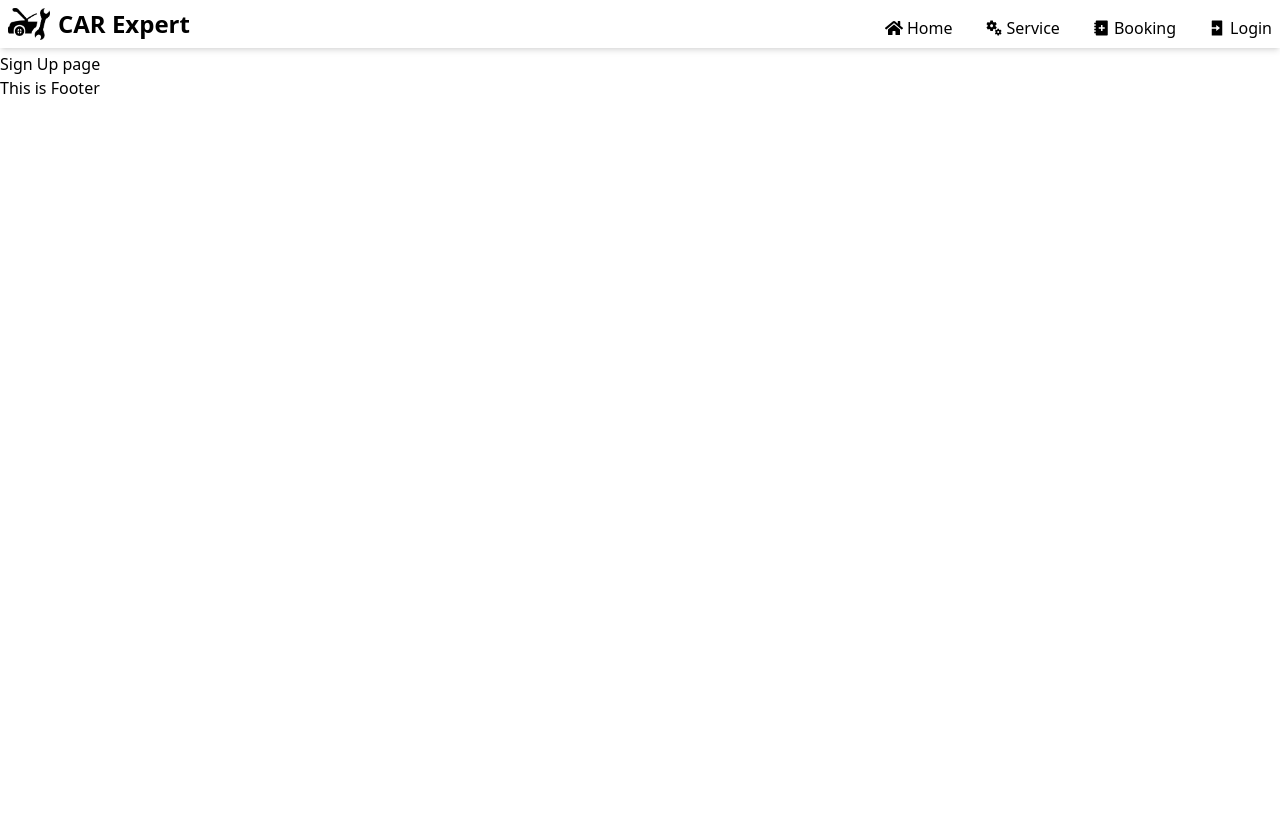
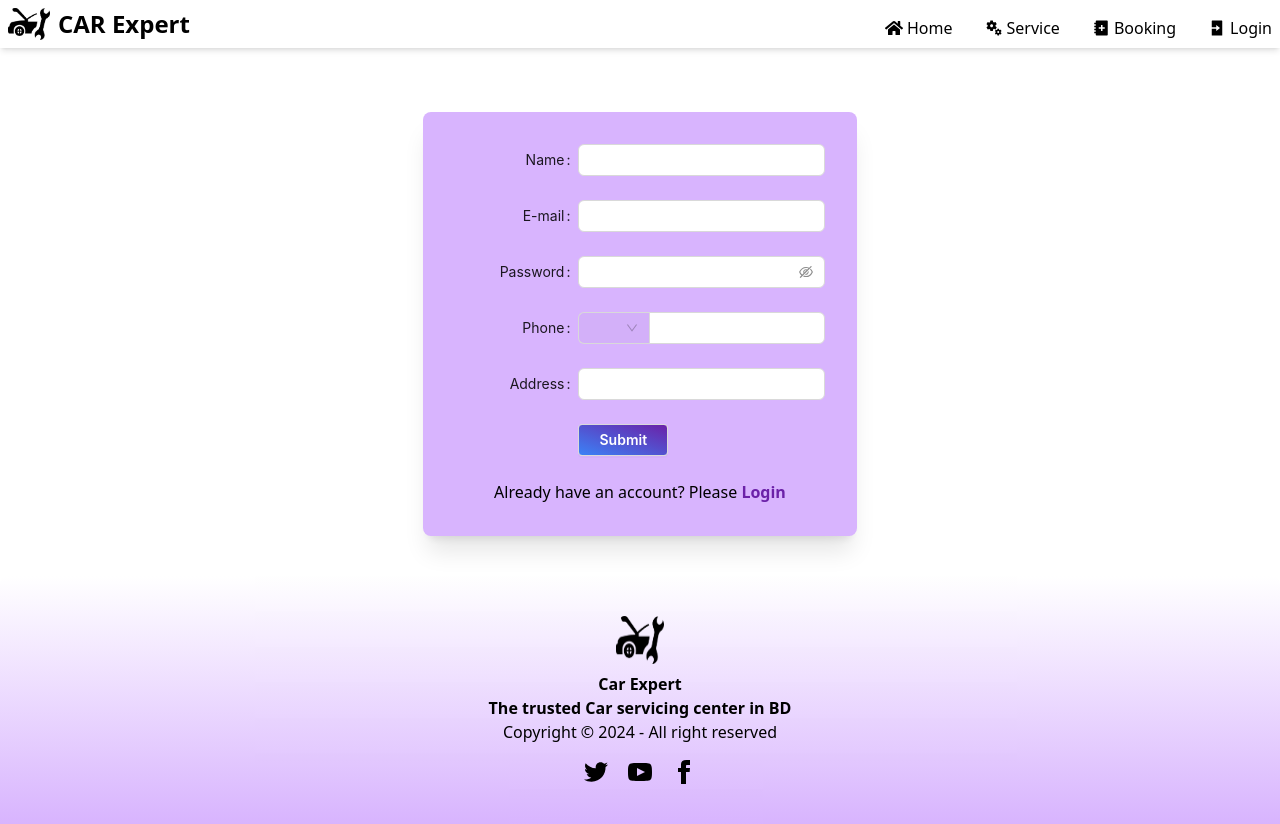
Before and after one commit to mehadiHasanDiner/car-washing-system-client, a React (Vite) app: page /sign-up in a window 1280 px wide. Before the commit the page ends 800 px from the top, so only its background shows below. Built offline with nearby package versions, Linux system fonts and the light colour scheme.

Commit message:
login and sign up page done

```diff
--- a/src/components/Footer.tsx
+++ b/src/components/Footer.tsx
@@ -1,8 +1,58 @@
+import logo from "./../assets/images/logo.png";
 const Footer = () => {
   return (
-    <div>
-      <h1>This is Footer</h1>
-    </div>
+    <footer className=" text-center mt-10 bg-gradient-to-t from-purple-300 text-black text-primary-content p-10 rounded-t-lg">
+      <aside>
+        <img
+          className="size-12 rounded-lg mx-auto mb-2 mix-blend-multiply"
+          src={logo}
+          alt=""
+        />
+        <p className="font-bold">
+          Car Expert
+          <br />
+          The trusted Car servicing center in BD
+        </p>
+        <p>Copyright © {new Date().getFullYear()} - All right reserved</p>
+      </aside>
+      <nav>
+        <div className=" flex items-center justify-center space-x-5 mt-4">
+          <a href="#">
+            <svg
+              xmlns="http://www.w3.org/2000/svg"
+              width="24"
+              height="24"
+              viewBox="0 0 24 24"
+              className="fill-current"
+            >
+              <path d="M24 4.557c-.883.392-1.832.656-2.828.775 1.017-.609 1.798-1.574 2.165-2.724-.951.564-2.005.974-3.127 1.195-.897-.957-2.178-1.555-3.594-1.555-3.179 0-5.515 2.966-4.797 6.045-4.091-.205-7.719-2.165-10.148-5.144-1.29 2.213-.669 5.108 1.523 6.574-.806-.026-1.566-.247-2.229-.616-.054 2.281 1.581 4.415 3.949 4.89-.693.188-1.452.232-2.224.084.626 1.956 2.444 3.379 4.6 3.419-2.07 1.623-4.678 2.348-7.29 2.04 2.179 1.397 4.768 2.212 7.548 2.212 9.142 0 14.307-7.721 13.995-14.646.962-.695 1.797-1.562 2.457-2.549z"></path>
+            </svg>
+          </a>
+          <a href="#">
+            <svg
+              xmlns="http://www.w3.org/2000/svg"
+              width="24"
+              height="24"
+              viewBox="0 0 24 24"
+              className="fill-current"
+            >
+              <path d="M19.615 3.184c-3.604-.246-11.631-.245-15.23 0-3.897.266-4.356 2.62-4.385 8.816.029 6.185.484 8.549 4.385 8.816 3.6.245 11.626.246 15.23 0 3.897-.266 4.356-2.62 4.385-8.816-.029-6.185-.484-8.549-4.385-8.816zm-10.615 12.816v-8l8 3.993-8 4.007z"></path>
+            </svg>
+          </a>
+          <a href="#">
+            <svg
+              xmlns="http://www.w3.org/2000/svg"
+              width="24"
+              height="24"
+              viewBox="0 0 24 24"
+              className="fill-current"
+            >
+              <path d="M9 8h-3v4h3v12h5v-12h3.642l.358-4h-4v-1.667c0-.955.192-1.333 1.115-1.333h2.885v-5h-3.808c-3.596 0-5.192 1.583-5.192 4.615v3.385z"></path>
+            </svg>
+          </a>
+        </div>
+      </nav>
+    </footer>
   );
 };
 
--- a/src/components/Header.tsx
+++ b/src/components/Header.tsx
@@ -40,7 +40,7 @@ const Header = () => {
   };
 
   return (
-    <header className="bg-gradient-to-t p-2  shadow-md mb-1">
+    <header className=" container mx-auto bg-gradient-to-t p-2  shadow-md mb-1">
       <div className=" flex justify-between">
         <nav className={isMenuOpen ? "" : "flex justify-between w-full"}>
           <div className="flex justify-between ">
--- a/src/components/Layout/ManiLayout.tsx
+++ b/src/components/Layout/ManiLayout.tsx
@@ -4,11 +4,13 @@ import Header from "../Header";
 
 const ManiLayout = () => {
   return (
-    <div className="container mx-auto ">
+    <>
       <Header></Header>
-      <Outlet></Outlet>
+      <div className="container mx-auto ">
+        <Outlet></Outlet>
+      </div>
       <Footer></Footer>
-    </div>
+    </>
   );
 };
 
--- a/src/components/ui/homePage/HeroSection/HeroSection.tsx
+++ b/src/components/ui/homePage/HeroSection/HeroSection.tsx
@@ -87,10 +87,10 @@ const HeroSection = () => {
               <div className="text-white w-1/2 absolute top-0 md:top-1/3 right-0 p-8 lg:top-1/4">
                 <h3 className=" text-2xl lg:text-5xl ">{slider.text}</h3>
                 <div className="mt-6 flex justify-center">
-                  <button className=" card-button mr-2 text-sm">
+                  <button className=" button-primary mr-2 text-sm">
                     Schedule Service
                   </button>
-                  <button className="bg-gray-400 text-sm text-black py-2 px-3 rounded-md font-semibold">
+                  <button className="button-secondary">
                     Browse Bookings
                   </button>
                 </div>
--- a/src/index.css
+++ b/src/index.css
@@ -2,10 +2,14 @@
 @tailwind components;
 @tailwind utilities;
 
-.card-button {
+.button-primary {
     @apply bg-slate-950 text-white py-2 px-3 rounded-md font-semibold;
 }
 
-.main-button {
-    @apply bg-gradient-to-bl from-purple-800 to-blue-500 text-white py-2 px-5 rounded font-semibold text-lg;
+.button-secondary {
+    @apply bg-gray-400 text-sm text-black py-2 px-3 rounded-md font-semibold;
 }
+
+.button-card {
+    @apply bg-gradient-to-bl from-purple-800 to-blue-500 text-white py-2 px-5 rounded font-semibold;
+}
--- a/src/pages/LoginPage.tsx
+++ b/src/pages/LoginPage.tsx
@@ -1,10 +1,90 @@
+import type { FormProps } from "antd";
 
-const LoginPage = () => {
-    return (
-        <div>
-            h1
-        </div>
-    );
+import { Button, Checkbox, Form, Input } from "antd";
+import React from "react";
+import { Link } from "react-router-dom";
+
+type FieldType = {
+  email?: string;
+  password?: string;
+  remember?: string;
+};
+
+const onFinish: FormProps<FieldType>["onFinish"] = (values) => {
+  console.log("Success:", values);
+};
+
+const onFinishFailed: FormProps<FieldType>["onFinishFailed"] = (errorInfo) => {
+  console.log("Failed:", errorInfo);
+};
+
+const LoginPage: React.FC = () => {
+  return (
+    <div className="mx-auto flex justify-center items-center mt-12 h-[calc(100vh-384px)]">
+      <div className="bg-purple-300  p-6 md:px-8 py-12  rounded-lg shadow-xl">
+        <Form
+          name="basic"
+          labelCol={{ span: 8 }}
+          wrapperCol={{ span: 16 }}
+          style={{ maxWidth: 600 }}
+          initialValues={{ remember: true }}
+          onFinish={onFinish}
+          onFinishFailed={onFinishFailed}
+          autoComplete="off"
+        >
+          <Form.Item<FieldType>
+            label="E-mail"
+            name="email"
+            required={false}
+            rules={[
+              {
+                type: "email",
+                message: "The input is not valid E-mail!",
+              },
+              {
+                required: true,
+                message: "Please input your E-mail!",
+              },
+            ]}
+          >
+            <Input />
+          </Form.Item>
+
+          <Form.Item<FieldType>
+            label="Password"
+            name="password"
+            required={false}
+            rules={[{ required: true, message: "Please input your password!" }]}
+          >
+            <Input.Password />
+          </Form.Item>
+
+          <Form.Item<FieldType>
+            name="remember"
+            valuePropName="checked"
+            wrapperCol={{ offset: 8, span: 16 }}
+          >
+            <Checkbox>Remember me</Checkbox>
+          </Form.Item>
+
+          <Form.Item wrapperCol={{ offset: 8, span: 16 }}>
+            <Button className="button-card" htmlType="submit">
+              Submit
+            </Button>
+          </Form.Item>
+        </Form>
+        <p className="text-center">
+          New to Car-expert? Please{" "}
+          <Link
+            className="text-purple-800 font-semibold hover:font-bold"
+            to="/sign-up"
+          >
+            Sign Up
+          </Link>{" "}
+        </p>
+      </div>
+    </div>
+  );
 };
 
 export default LoginPage;
--- a/src/pages/SignUpPage.tsx
+++ b/src/pages/SignUpPage.tsx
@@ -1,7 +1,126 @@
-const SignUpPage = () => {
+import type { FormProps } from "antd";
+
+import { Button, Form, Input, Select } from "antd";
+import React from "react";
+import { Link } from "react-router-dom";
+
+type FieldType = {
+  name?: string;
+  phone?: number;
+  address?: string;
+  email?: string;
+  password?: string;
+  remember?: string;
+};
+
+const onFinish: FormProps<FieldType>["onFinish"] = (values) => {
+  console.log("Success:", values);
+};
+
+const onFinishFailed: FormProps<FieldType>["onFinishFailed"] = (errorInfo) => {
+  console.log("Failed:", errorInfo);
+};
+
+const { Option } = Select;
+
+const prefixSelector = (
+  <Form.Item name="prefix" noStyle>
+    <Select style={{ width: 70 }}>
+      <Option value="88">+88</Option>
+      <Option value="91">+91</Option>
+      <Option value="92">+92</Option>
+    </Select>
+  </Form.Item>
+);
+
+const SignUpPage: React.FC = () => {
   return (
-    <div>
-      <h1>Sign Up page</h1>
+    <div className="mx-auto flex justify-center items-center mt-16">
+      <div className="bg-purple-300  p-6 md:p-8  rounded-lg shadow-xl">
+        <Form
+          name="basic"
+          labelCol={{ span: 8 }}
+          wrapperCol={{ span: 16 }}
+          style={{ maxWidth: 600 }}
+          initialValues={{ remember: true }}
+          onFinish={onFinish}
+          onFinishFailed={onFinishFailed}
+          autoComplete="off"
+        >
+          <Form.Item<FieldType>
+            label="Name"
+            name="name"
+            required={false}
+            rules={[{ required: true, message: "Please input your name!" }]}
+          >
+            <Input />
+          </Form.Item>
+
+          <Form.Item<FieldType>
+            label="E-mail"
+            name="email"
+            required={false}
+            rules={[
+              {
+                type: "email",
+                message: "The input is not valid E-mail!",
+              },
+              {
+                required: true,
+                message: "Please input your E-mail!",
+              },
+            ]}
+          >
+            <Input />
+          </Form.Item>
+
+          <Form.Item<FieldType>
+            label="Password"
+            name="password"
+            required={false}
+            rules={[{ required: true, message: "Please input your password!" }]}
+          >
+            <Input.Password />
+          </Form.Item>
+
+          <Form.Item<FieldType>
+            label="Phone"
+            name="phone"
+            required={false}
+            rules={[
+              { required: true, message: "Please input your phone number!" },
+            ]}
+          >
+            <Input addonBefore={prefixSelector} style={{ width: "100%" }} />
+          </Form.Item>
+
+          <Form.Item<FieldType>
+            label="Address"
+            name="address"
+            required={false}
+            rules={[
+              { required: true, message: "Please input your present address!" },
+            ]}
+          >
+            <Input />
+          </Form.Item>
+
+          <Form.Item wrapperCol={{ offset: 8, span: 16 }}>
+            <Button className="button-card" htmlType="submit">
+              Submit
+            </Button>
+          </Form.Item>
+        </Form>
+        <p className="text-center">
+          Already have an account? Please{" "}
+          <Link
+            className="text-purple-800 font-semibold hover:font-bold"
+            to="/login"
+          >
+            Login
+          </Link>{" "}
+        </p>
+      </div>
     </div>
   );
 };
```
Also changed, not shown: 1 other file (tests, documents, lock files or other folders).
